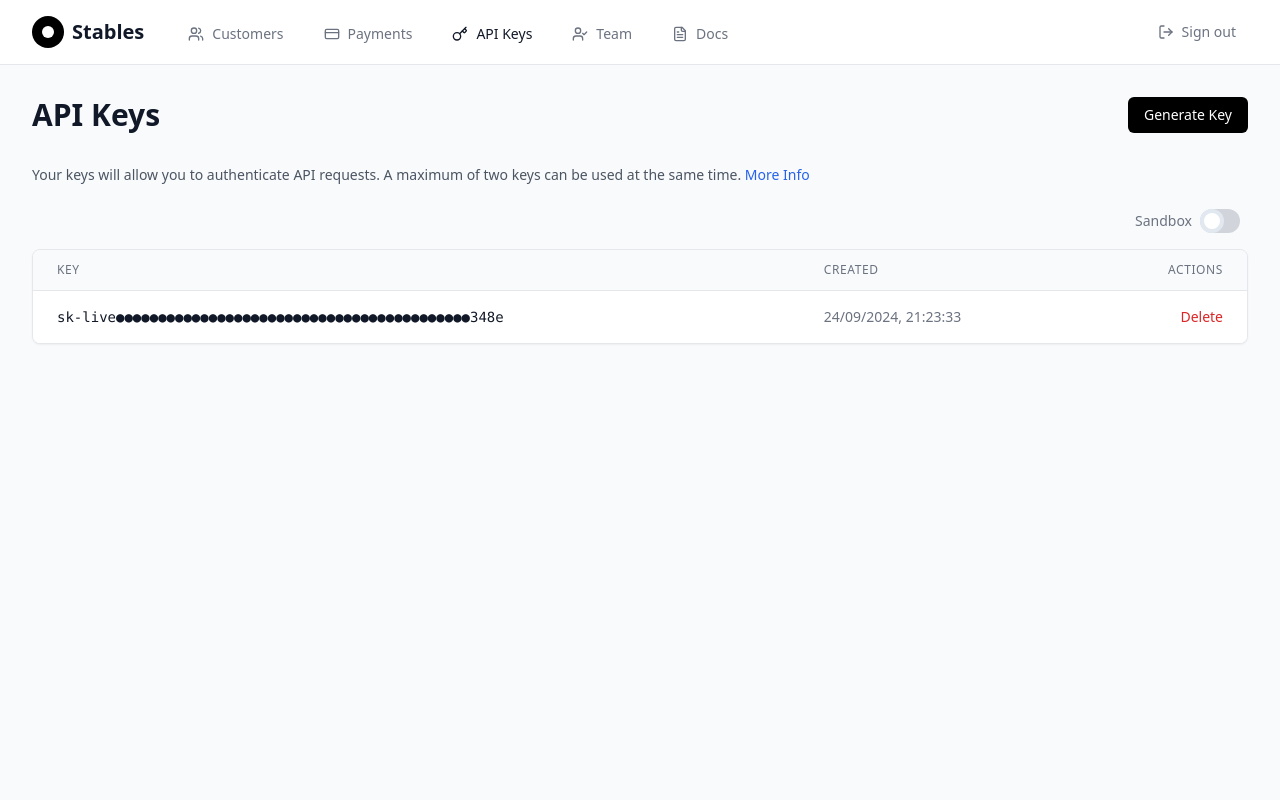
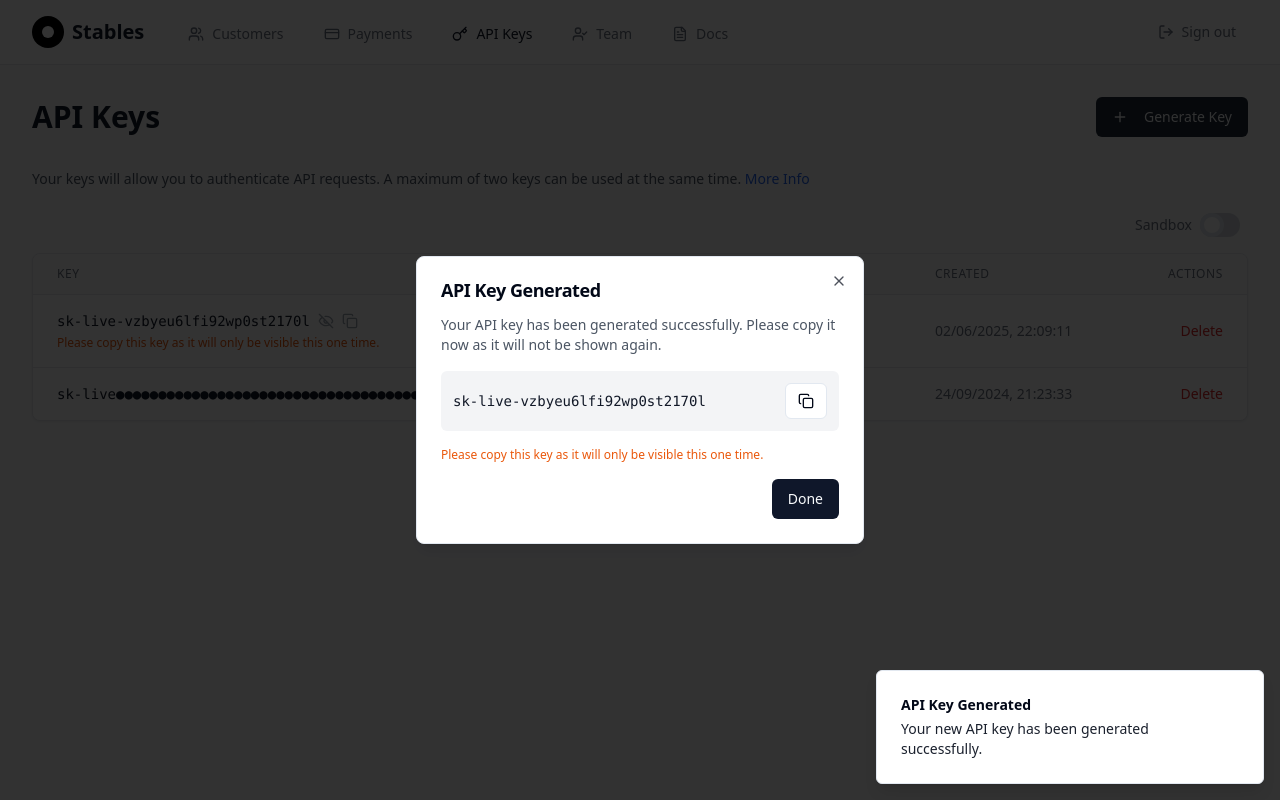
Before and after one commit to highlag555/stable-admin-view, a React (Vite) app: page /api-keys in a window 1280 px wide. Both pictures are taken after a click on the button "Generate Key". Built offline with nearby package versions, Linux system fonts and the light colour scheme.

Commit message:
feat: Implement API key generation and deletion
Adds functionality to generate and delete API keys in the API Keys view, including the necessary UI elements and interactions.

```diff
--- a/src/pages/ApiKeys.tsx
+++ b/src/pages/ApiKeys.tsx
@@ -1,21 +1,113 @@
 
-import { Plus, Trash2 } from 'lucide-react';
+import { Plus, Trash2, Copy, Eye, EyeOff } from 'lucide-react';
+import { useState } from 'react';
+import { Button } from '@/components/ui/button';
+import { Input } from '@/components/ui/input';
+import { Label } from '@/components/ui/label';
+import { Dialog, DialogContent, DialogHeader, DialogTitle, DialogTrigger } from '@/components/ui/dialog';
+import { AlertDialog, AlertDialogAction, AlertDialogCancel, AlertDialogContent, AlertDialogDescription, AlertDialogFooter, AlertDialogHeader, AlertDialogTitle, AlertDialogTrigger } from '@/components/ui/alert-dialog';
+import { useToast } from '@/hooks/use-toast';
+
+interface ApiKey {
+  id: string;
+  key: string;
+  created: string;
+  isVisible?: boolean;
+}
 
 const ApiKeys = () => {
-  const apiKeys = [
+  const [apiKeys, setApiKeys] = useState<ApiKey[]>([
     {
+      id: '1',
       key: 'sk-live●●●●●●●●●●●●●●●●●●●●●●●●●●●●●●●●●●●●●●●●●●348e',
       created: '24/09/2024, 21:23:33'
     }
-  ];
+  ]);
+  const [isGenerateModalOpen, setIsGenerateModalOpen] = useState(false);
+  const [newGeneratedKey, setNewGeneratedKey] = useState<string>('');
+  const [deleteConfirmation, setDeleteConfirmation] = useState('');
+  const [isSandbox, setIsSandbox] = useState(false);
+  const { toast } = useToast();
+
+  const generateApiKey = () => {
+    // Generate a random API key
+    const prefix = isSandbox ? 'sk-test-' : 'sk-live-';
+    const randomString = Math.random().toString(36).substring(2, 15) + Math.random().toString(36).substring(2, 15);
+    const newKey = prefix + randomString;
+
+    const newApiKey: ApiKey = {
+      id: Date.now().toString(),
+      key: newKey,
+      created: new Date().toLocaleString('en-GB', {
+        day: '2-digit',
+        month: '2-digit',
+        year: 'numeric',
+        hour: '2-digit',
+        minute: '2-digit',
+        second: '2-digit'
+      }).replace(',', ','),
+      isVisible: true
+    };
+
+    setApiKeys(prev => [newApiKey, ...prev]);
+    setNewGeneratedKey(newKey);
+    setIsGenerateModalOpen(true);
+
+    toast({
+      title: "API Key Generated",
+      description: "Your new API key has been generated successfully.",
+    });
+  };
+
+  const deleteApiKey = (keyId: string, keyToDelete: string) => {
+    const lastFourDigits = keyToDelete.slice(-4);
+
+    if (deleteConfirmation === lastFourDigits) {
+      setApiKeys(prev => prev.filter(key => key.id !== keyId));
+      setDeleteConfirmation('');
+      toast({
+        title: "API Key Deleted",
+        description: "The API key has been deleted successfully.",
+      });
+    } else {
+      toast({
+        title: "Invalid Confirmation",
+        description: "Please enter the correct last four digits.",
+        variant: "destructive"
+      });
+    }
+  };
+
+  const copyToClipboard = (text: string) => {
+    navigator.clipboard.writeText(text);
+    toast({
+      title: "Copied to clipboard",
+      description: "API key has been copied to your clipboard.",
+    });
+  };
+
+  const toggleKeyVisibility = (keyId: string) => {
+    setApiKeys(prev => prev.map(key =>
+      key.id === keyId ? { ...key, isVisible: !key.isVisible } : key
+    ));
+  };
+
+  const maskApiKey = (key: string, isVisible: boolean = false) => {
+    if (isVisible) return key;
+    const prefix = key.split('-').slice(0, 2).join('-') + '-';
+    const suffix = key.slice(-4);
+    const maskedMiddle = '●'.repeat(20);
+    return prefix + maskedMiddle + suffix;
+  };
 
   return (
     <div className="max-w-7xl mx-auto px-4 sm:px-6 lg:px-8 py-8">
       <div className="flex justify-between items-center mb-8">
         <h1 className="text-3xl font-bold text-gray-900">API Keys</h1>
-        <button className="inline-flex items-center px-4 py-2 bg-black text-white text-sm font-medium rounded-md hover:bg-gray-800 transition-colors duration-200">
+        <Button onClick={generateApiKey} className="bg-gray-800 hover:bg-gray-700">
+          <Plus className="w-4 h-4 mr-2" />
           Generate Key
-        </button>
+        </Button>
       </div>
 
       <div className="mb-6">
@@ -29,8 +121,13 @@ const ApiKeys = () => {
         <div className="flex items-center">
           <span className="text-sm text-gray-500 mr-2">Sandbox</span>
           <div className="relative inline-block w-10 mr-2 align-middle select-none">
-            <input type="checkbox" name="toggle" id="toggle" className="toggle-checkbox absolute block w-6 h-6 rounded-full bg-white border-4 appearance-none cursor-pointer"/>
-            <label htmlFor="toggle" className="toggle-label block overflow-hidden h-6 rounded-full bg-gray-300 cursor-pointer"></label>
+            <input
+              type="checkbox"
+              checked={isSandbox}
+              onChange={(e) => setIsSandbox(e.target.checked)}
+              className="toggle-checkbox absolute block w-6 h-6 rounded-full bg-white border-4 appearance-none cursor-pointer"
+            />
+            <label className="toggle-label block overflow-hidden h-6 rounded-full bg-gray-300 cursor-pointer"></label>
           </div>
         </div>
       </div>
@@ -45,20 +142,118 @@ const ApiKeys = () => {
             </tr>
           </thead>
           <tbody className="bg-white divide-y divide-gray-200">
-            {apiKeys.map((apiKey, index) => (
-              <tr key={index} className="hover:bg-gray-50 transition-colors duration-150">
-                <td className="px-6 py-4 whitespace-nowrap text-sm font-mono text-gray-900">{apiKey.key}</td>
+            {apiKeys.map((apiKey) => (
+              <tr key={apiKey.id} className="hover:bg-gray-50 transition-colors duration-150">
+                <td className="px-6 py-4 whitespace-nowrap">
+                  <div className="flex items-center space-x-2">
+                    <span className="text-sm font-mono text-gray-900">
+                      {maskApiKey(apiKey.key, apiKey.isVisible)}
+                    </span>
+                    <button
+                      onClick={() => toggleKeyVisibility(apiKey.id)}
+                      className="text-gray-400 hover:text-gray-600"
+                    >
+                      {apiKey.isVisible ? <EyeOff className="w-4 h-4" /> : <Eye className="w-4 h-4" />}
+                    </button>
+                    <button
+                      onClick={() => copyToClipboard(apiKey.key)}
+                      className="text-gray-400 hover:text-gray-600"
+                    >
+                      <Copy className="w-4 h-4" />
+                    </button>
+                  </div>
+                  {apiKey.isVisible && (
+                    <p className="text-xs text-orange-600 mt-1">
+                      Please copy this key as it will only be visible this one time.
+                    </p>
+                  )}
+                </td>
                 <td className="px-6 py-4 whitespace-nowrap text-sm text-gray-500">{apiKey.created}</td>
                 <td className="px-6 py-4 whitespace-nowrap text-right text-sm">
-                  <button className="text-red-600 hover:text-red-800 transition-colors duration-200">
-                    Delete
-                  </button>
+                  <AlertDialog>
+                    <AlertDialogTrigger asChild>
+                      <button className="text-red-600 hover:text-red-800 transition-colors duration-200">
+                        Delete
+                      </button>
+                    </AlertDialogTrigger>
+                    <AlertDialogContent className="sm:max-w-md">
+                      <AlertDialogHeader>
+                        <AlertDialogTitle>Delete API key</AlertDialogTitle>
+                        <AlertDialogDescription className="space-y-4">
+                          <p>
+                            Are you sure you want to delete your API key? This may result in breaking changes to your application. This action cannot be undone.
+                          </p>
+                          <div className="bg-gray-100 p-3 rounded-md">
+                            <code className="text-sm text-gray-600">
+                              {maskApiKey(apiKey.key)}
+                            </code>
+                          </div>
+                          <div className="space-y-2">
+                            <Label htmlFor="confirmation">Type the last four digits above to delete</Label>
+                            <Input
+                              id="confirmation"
+                              placeholder="Type the last four digits above to delete"
+                              value={deleteConfirmation}
+                              onChange={(e) => setDeleteConfirmation(e.target.value)}
+                              className="w-full"
+                            />
+                          </div>
+                        </AlertDialogDescription>
+                      </AlertDialogHeader>
+                      <AlertDialogFooter>
+                        <AlertDialogCancel onClick={() => setDeleteConfirmation('')}>
+                          Cancel
+                        </AlertDialogCancel>
+                        <AlertDialogAction
+                          onClick={() => deleteApiKey(apiKey.id, apiKey.key)}
+                          className="bg-red-600 hover:bg-red-700"
+                          disabled={deleteConfirmation !== apiKey.key.slice(-4)}
+                        >
+                          Delete
+                        </AlertDialogAction>
+                      </AlertDialogFooter>
+                    </AlertDialogContent>
+                  </AlertDialog>
                 </td>
               </tr>
             ))}
           </tbody>
         </table>
       </div>
+
+      {/* Generate Key Success Modal */}
+      <Dialog open={isGenerateModalOpen} onOpenChange={setIsGenerateModalOpen}>
+        <DialogContent className="sm:max-w-md">
+          <DialogHeader>
+            <DialogTitle>API Key Generated</DialogTitle>
+          </DialogHeader>
+          <div className="space-y-4">
+            <p className="text-sm text-gray-600">
+              Your API key has been generated successfully. Please copy it now as it will not be shown again.
+            </p>
+            <div className="flex items-center space-x-2 p-3 bg-gray-100 rounded-md">
+              <code className="flex-1 text-sm font-mono text-gray-900 break-all">
+                {newGeneratedKey}
+              </code>
+              <Button
+                size="sm"
+                variant="outline"
+                onClick={() => copyToClipboard(newGeneratedKey)}
+              >
+                <Copy className="w-4 h-4" />
+              </Button>
+            </div>
+            <p className="text-xs text-orange-600">
+              Please copy this key as it will only be visible this one time.
+            </p>
+          </div>
+          <div className="flex justify-end">
+            <Button onClick={() => setIsGenerateModalOpen(false)}>
+              Done
+            </Button>
+          </div>
+        </DialogContent>
+      </Dialog>
     </div>
   );
 };
```
